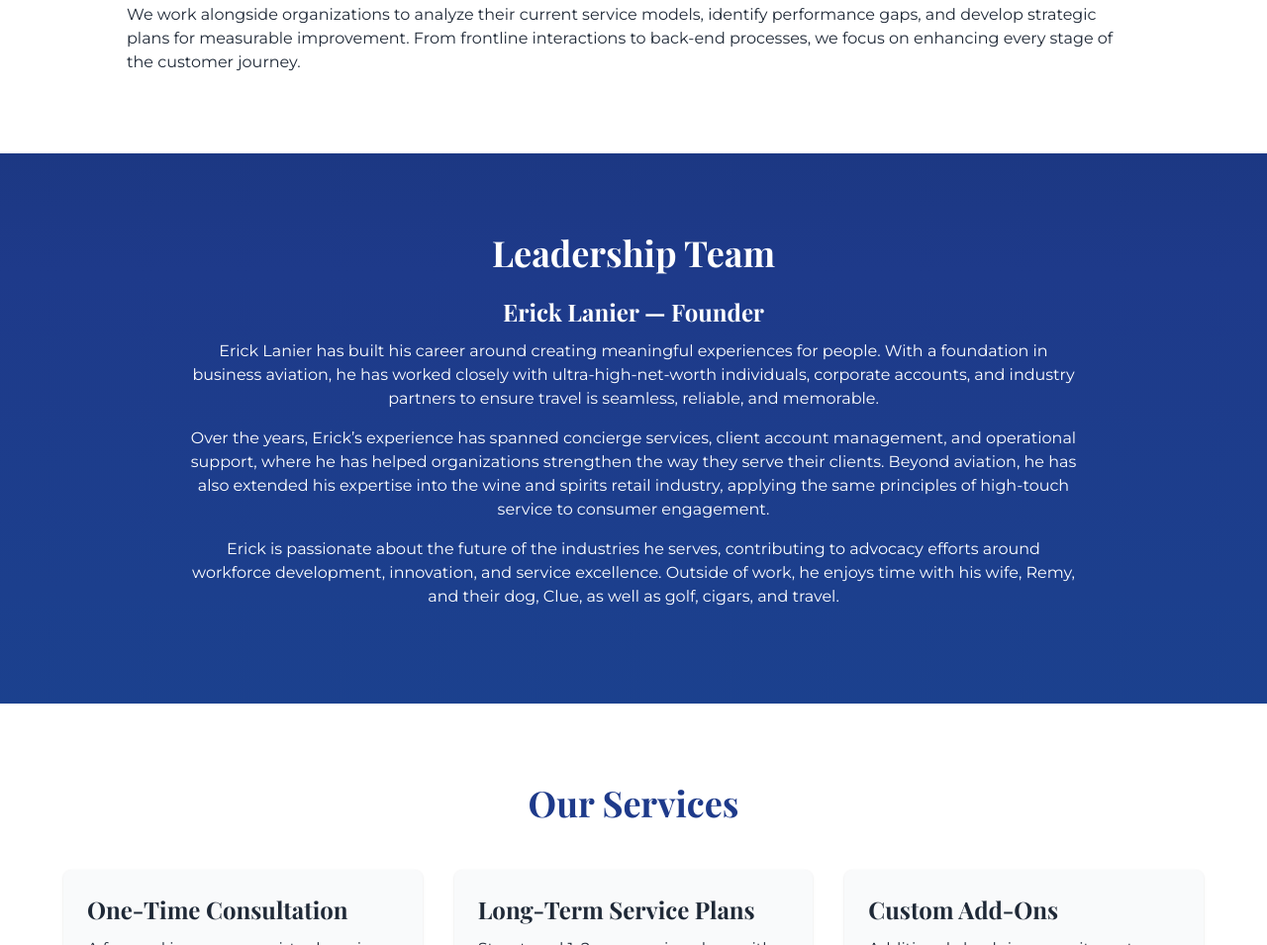
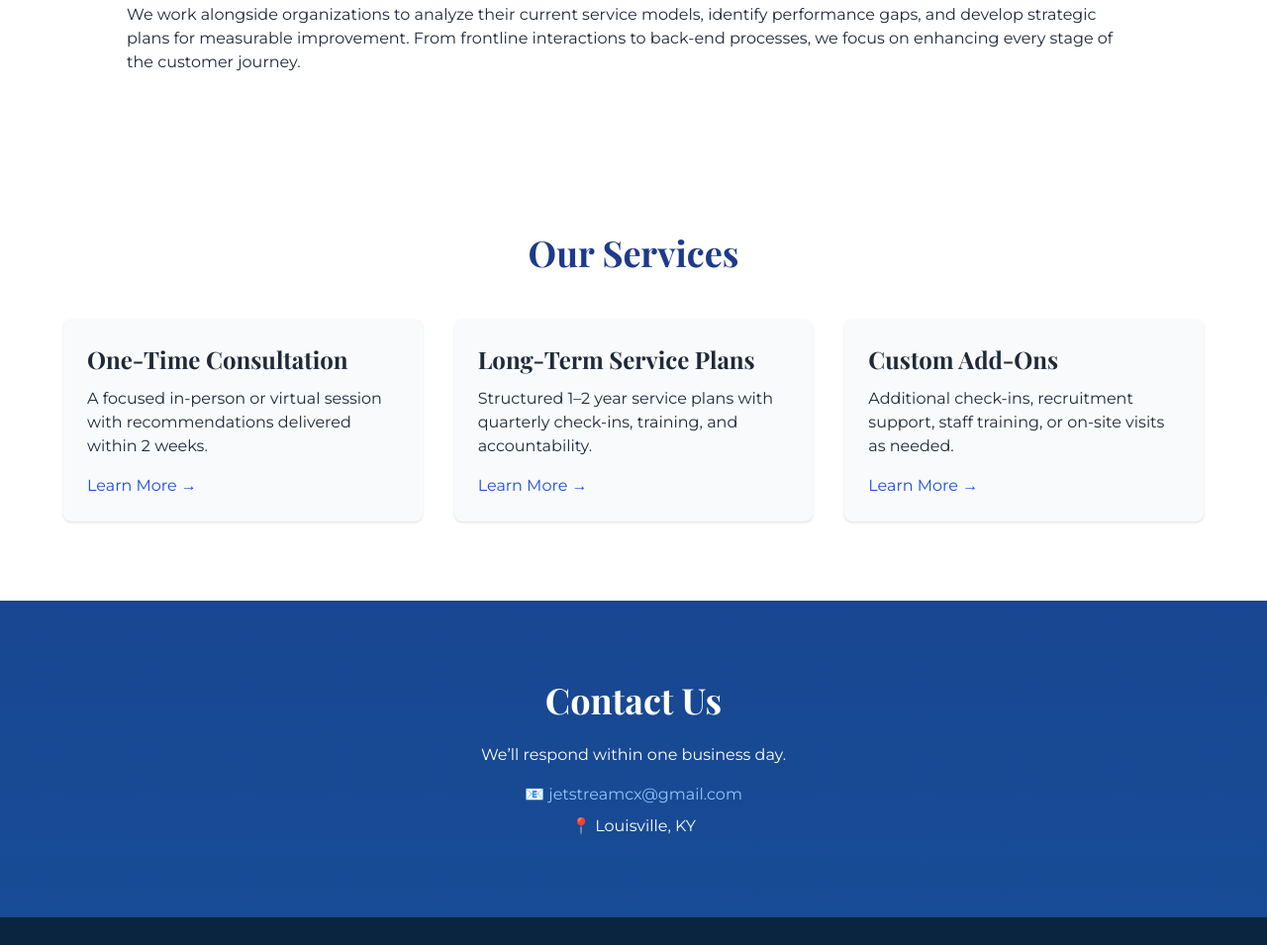
Before and after one commit to lankenholdings-stack/jetstream-cx-site, a plain HTML site: page index.html in a window 1280 px wide. Shown: the part 1005-1960 px from the top of the page at 99% size. Drawn offline with nearby package versions, Linux system fonts and the light colour scheme.

Commit message:
Update index.html

```diff
--- a/index.html
+++ b/index.html
@@ -53,22 +53,6 @@
     </div>
   </section>
 
-  <!-- Leadership -->
-  <section id="leadership" class="py-20 px-6">
-    <div class="max-w-4xl mx-auto text-center">
-      <h2 class="text-4xl font-bold mb-6">Leadership Team</h2>
-      <h3 class="text-2xl font-semibold mb-3">Erick Lanier — Founder</h3>
-      <p class="mb-4">
-        Erick Lanier has built his career around creating meaningful experiences for people. With a foundation in business aviation, he has worked closely with ultra-high-net-worth individuals, corporate accounts, and industry partners to ensure travel is seamless, reliable, and memorable.
-      </p>
-      <p class="mb-4">
-        Over the years, Erick’s experience has spanned concierge services, client account management, and operational support, where he has helped organizations strengthen the way they serve their clients. Beyond aviation, he has also extended his expertise into the wine and spirits retail industry, applying the same principles of high-touch service to consumer engagement.
-      </p>
-      <p class="mb-4">
-        Erick is passionate about the future of the industries he serves, contributing to advocacy efforts around workforce development, innovation, and service excellence. Outside of work, he enjoys time with his wife, Remy, and their dog, Clue, as well as golf, cigars, and travel.
-      </p>
-    </div>
-  </section>
 
   <!-- Services -->
   <section id="services" class="py-20 px-6 bg-white text-gray-800">
```
